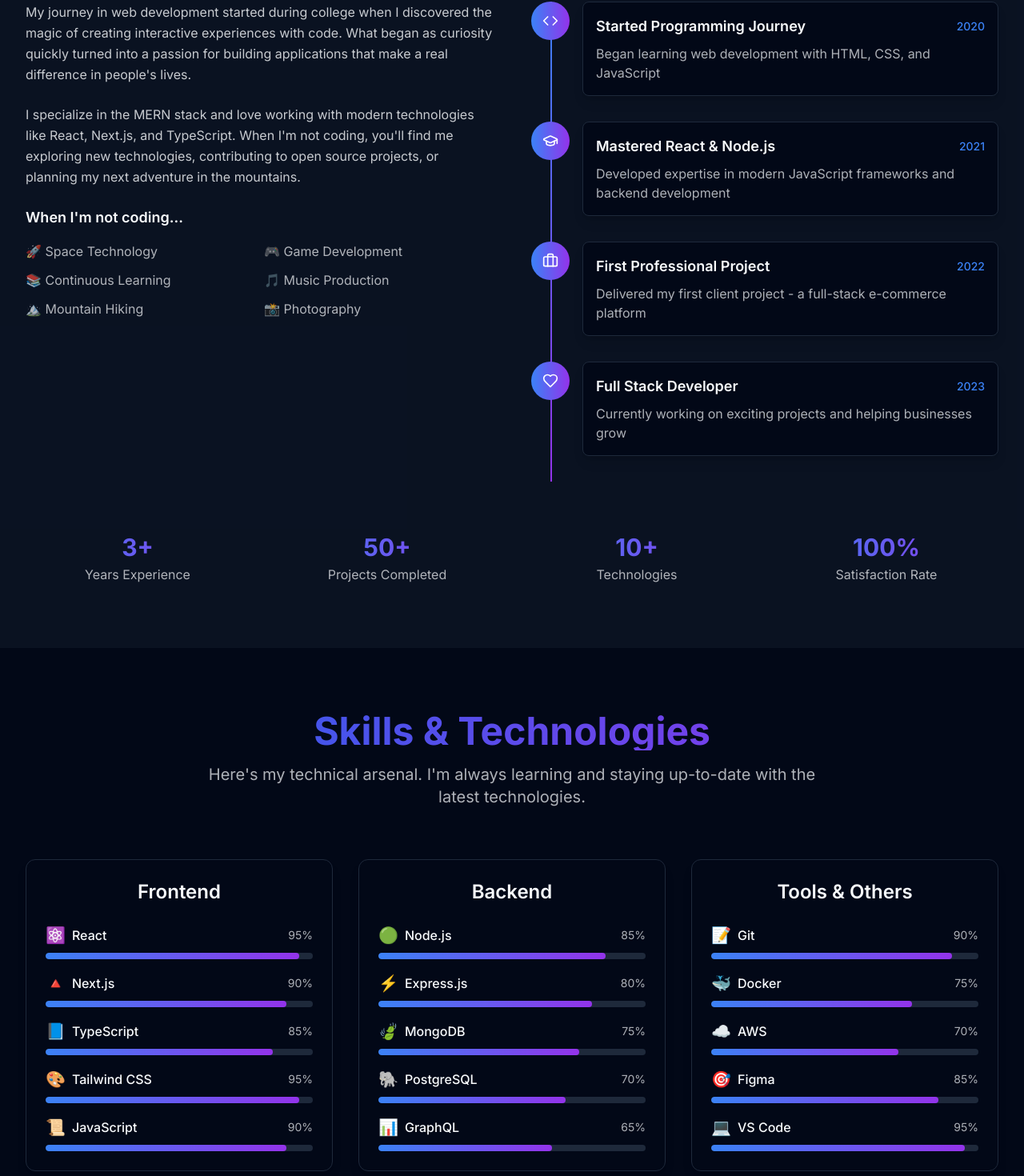
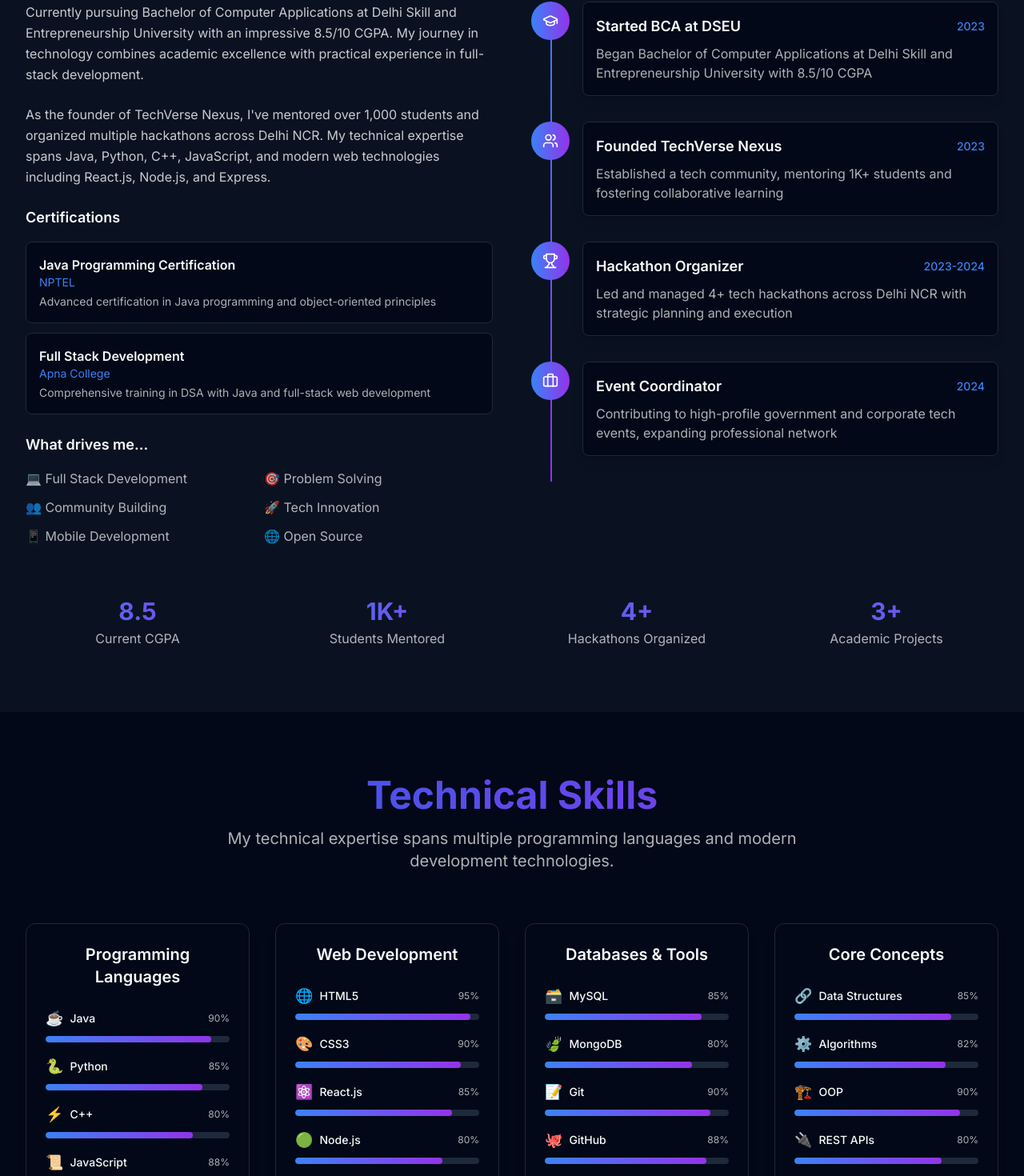
Before and after one commit to CoderAnimeshSingh/animesh-portfolio-s, a React (Vite) app: page / in a window 1280 px wide. Shown: the part 1118-2588 px from the top of the page at 80% size. Built offline with nearby package versions, Linux system fonts and the light colour scheme.

Commit message:
Update portfolio content from resume
Update the website content based on the information provided in the resume.

```diff
--- a/src/components/About.tsx
+++ b/src/components/About.tsx
@@ -1,42 +1,55 @@
 
 import React from 'react';
-import { Code, Briefcase, GraduationCap, Heart } from 'lucide-react';
+import { Code, Briefcase, GraduationCap, Heart, Users, Trophy } from 'lucide-react';
 
 const About = () => {
   const timeline = [
     {
-      year: '2020',
-      title: 'Started Programming Journey',
-      description: 'Began learning web development with HTML, CSS, and JavaScript',
-      icon: <Code size={20} />
-    },
-    {
-      year: '2021',
-      title: 'Mastered React & Node.js',
-      description: 'Developed expertise in modern JavaScript frameworks and backend development',
+      year: '2023',
+      title: 'Started BCA at DSEU',
+      description: 'Began Bachelor of Computer Applications at Delhi Skill and Entrepreneurship University with 8.5/10 CGPA',
       icon: <GraduationCap size={20} />
     },
     {
-      year: '2022',
-      title: 'First Professional Project',
-      description: 'Delivered my first client project - a full-stack e-commerce platform',
-      icon: <Briefcase size={20} />
+      year: '2023',
+      title: 'Founded TechVerse Nexus',
+      description: 'Established a tech community, mentoring 1K+ students and fostering collaborative learning',
+      icon: <Users size={20} />
     },
     {
-      year: '2023',
-      title: 'Full Stack Developer',
-      description: 'Currently working on exciting projects and helping businesses grow',
-      icon: <Heart size={20} />
+      year: '2023-2024',
+      title: 'Hackathon Organizer',
+      description: 'Led and managed 4+ tech hackathons across Delhi NCR with strategic planning and execution',
+      icon: <Trophy size={20} />
+    },
+    {
+      year: '2024',
+      title: 'Event Coordinator',
+      description: 'Contributing to high-profile government and corporate tech events, expanding professional network',
+      icon: <Briefcase size={20} />
+    }
+  ];
+
+  const achievements = [
+    {
+      title: 'Java Programming Certification',
+      issuer: 'NPTEL',
+      description: 'Advanced certification in Java programming and object-oriented principles'
+    },
+    {
+      title: 'Full Stack Development',
+      issuer: 'Apna College',
+      description: 'Comprehensive training in DSA with Java and full-stack web development'
     }
   ];
 
   const interests = [
-    '🚀 Space Technology',
-    '🎮 Game Development',
-    '📚 Continuous Learning',
-    '🎵 Music Production',
-    '🏔️ Mountain Hiking',
-    '📸 Photography'
+    '💻 Full Stack Development',
+    '🎯 Problem Solving',
+    '👥 Community Building',
+    '🚀 Tech Innovation',
+    '📱 Mobile Development',
+    '🌐 Open Source'
   ];
 
   return (
@@ -47,7 +60,7 @@ const About = () => {
             About Me
           </h2>
           <p className="text-xl text-foreground/70 max-w-3xl mx-auto">
-            I'm a passionate developer who loves turning complex problems into simple, beautiful solutions.
+            A passionate developer and community leader, turning ideas into reality through code and collaboration.
           </p>
         </div>
 
@@ -56,19 +69,33 @@ const About = () => {
           <div className="space-y-6">
             <h3 className="text-2xl font-semibold text-foreground mb-4">My Story</h3>
             <p className="text-foreground/80 leading-relaxed">
-              My journey in web development started during college when I discovered the magic of creating
-              interactive experiences with code. What began as curiosity quickly turned into a passion for
-              building applications that make a real difference in people's lives.
+              Currently pursuing Bachelor of Computer Applications at Delhi Skill and Entrepreneurship University
+              with an impressive 8.5/10 CGPA. My journey in technology combines academic excellence with practical
+              experience in full-stack development.
             </p>
             <p className="text-foreground/80 leading-relaxed">
-              I specialize in the MERN stack and love working with modern technologies like React, Next.js,
-              and TypeScript. When I'm not coding, you'll find me exploring new technologies, contributing
-              to open source projects, or planning my next adventure in the mountains.
+              As the founder of TechVerse Nexus, I've mentored over 1,000 students and organized multiple hackathons
+              across Delhi NCR. My technical expertise spans Java, Python, C++, JavaScript, and modern web technologies
+              including React.js, Node.js, and Express.
             </p>
+
+            {/* Certifications */}
+            <div className="mt-8">
+              <h4 className="text-lg font-semibold text-foreground mb-4">Certifications</h4>
+              <div className="space-y-3">
+                {achievements.map((cert, index) => (
+                  <div key={index} className="bg-background border border-border rounded-lg p-4">
+                    <h5 className="font-semibold text-foreground">{cert.title}</h5>
+                    <p className="text-blue-500 text-sm">{cert.issuer}</p>
+                    <p className="text-foreground/70 text-sm mt-1">{cert.description}</p>
+                  </div>
+                ))}
+              </div>
+            </div>
 
             {/* Interests */}
             <div className="mt-8">
-              <h4 className="text-lg font-semibold text-foreground mb-4">When I'm not coding...</h4>
+              <h4 className="text-lg font-semibold text-foreground mb-4">What drives me...</h4>
               <div className="grid grid-cols-2 gap-3">
                 {interests.map((interest, index) => (
                   <div key={index} className="flex items-center space-x-2 text-foreground/70">
@@ -112,10 +139,10 @@ const About = () => {
         {/* Stats */}
         <div className="mt-16 grid grid-cols-2 md:grid-cols-4 gap-8">
           {[
-            { number: '3+', label: 'Years Experience' },
-            { number: '50+', label: 'Projects Completed' },
-            { number: '10+', label: 'Technologies' },
-            { number: '100%', label: 'Satisfaction Rate' }
+            { number: '8.5', label: 'Current CGPA' },
+            { number: '1K+', label: 'Students Mentored' },
+            { number: '4+', label: 'Hackathons Organized' },
+            { number: '3+', label: 'Academic Projects' }
           ].map((stat, index) => (
             <div key={index} className="text-center">
               <div className="text-3xl font-bold bg-gradient-to-r from-blue-500 to-purple-600 bg-clip-text text-transparent">
--- a/src/components/Projects.tsx
+++ b/src/components/Projects.tsx
@@ -8,73 +8,73 @@ const Projects = () => {
   const projects = [
     {
       id: 1,
-      title: 'E-Commerce Platform',
-      description: 'A full-stack e-commerce solution with React, Node.js, and MongoDB. Features include user authentication, payment integration, and admin dashboard.',
-      image: 'https://images.unsplash.com/photo-1472851294608-062f824d29cc?w=500',
-      tags: ['React', 'Node.js', 'MongoDB', 'Stripe'],
-      category: 'Full Stack',
+      title: 'Student Management System',
+      description: 'A console-based CRUD application for managing student records with file handling and object-oriented design principles. Developed using Java with efficient data management.',
+      image: 'https://images.unsplash.com/photo-1461749280684-dccba630e2f6?w=500',
+      tags: ['Java', 'File I/O', 'OOP', 'CRUD'],
+      category: 'Academic',
       githubUrl: 'https://github.com',
-      liveUrl: 'https://example.com',
+      liveUrl: '#',
       featured: true
     },
     {
       id: 2,
-      title: 'Task Management App',
-      description: 'A collaborative task management application with real-time updates, drag-and-drop functionality, and team collaboration features.',
-      image: 'https://images.unsplash.com/photo-1611224923853-80b023f02d71?w=500',
-      tags: ['React', 'TypeScript', 'Socket.io', 'PostgreSQL'],
-      category: 'Frontend',
+      title: 'Personal Portfolio Website',
+      description: 'A responsive personal portfolio website to showcase projects and skills. Designed with mobile-first approach and cross-browser compatibility.',
+      image: 'https://images.unsplash.com/photo-1487058792275-0ad4aaf24ca7?w=500',
+      tags: ['HTML5', 'CSS3', 'JavaScript', 'Responsive'],
+      category: 'Web Development',
       githubUrl: 'https://github.com',
-      liveUrl: 'https://example.com',
+      liveUrl: '#',
       featured: true
     },
     {
       id: 3,
-      title: 'Weather Dashboard',
-      description: 'A beautiful weather application with location-based forecasts, interactive maps, and detailed weather analytics.',
+      title: 'Weather App using OpenWeather API',
+      description: 'A frontend weather application that integrates external REST API to fetch real-time weather data based on location with focus on UI/UX design.',
       image: 'https://images.unsplash.com/photo-1504608524841-42fe6f032b4b?w=500',
-      tags: ['React', 'API Integration', 'Charts.js', 'CSS'],
+      tags: ['JavaScript', 'HTML/CSS', 'API', 'Fetch API'],
       category: 'Frontend',
       githubUrl: 'https://github.com',
-      liveUrl: 'https://example.com',
+      liveUrl: '#',
+      featured: true
+    },
+    {
+      id: 4,
+      title: 'TechVerse Nexus Community Platform',
+      description: 'Founded and developed a tech community platform for mentoring 1K+ students, organizing hackathons, and fostering collaborative learning environment.',
+      image: 'https://images.unsplash.com/photo-1488590528505-98d2b5aba04b?w=500',
+      tags: ['Community', 'Leadership', 'Mentorship', 'Events'],
+      category: 'Leadership',
+      githubUrl: '#',
+      liveUrl: '#',
       featured: false
     },
     {
-      id: 4,
-      title: 'Restaurant POS System',
-      description: 'A complete point-of-sale system for restaurants with order management, inventory tracking, and sales analytics.',
-      image: 'https://images.unsplash.com/photo-1517248135467-4c7edcad34c4?w=500',
-      tags: ['Next.js', 'Prisma', 'PostgreSQL', 'Tailwind'],
-      category: 'Full Stack',
+      id: 5,
+      title: 'Data Structures & Algorithms Practice',
+      description: 'Comprehensive collection of DSA problems solved in Java, focusing on optimization and efficient algorithmic approaches.',
+      image: 'https://images.unsplash.com/photo-1581091226825-a6a2a5aee158?w=500',
+      tags: ['Java', 'DSA', 'Algorithms', 'Problem Solving'],
+      category: 'Academic',
       githubUrl: 'https://github.com',
-      liveUrl: 'https://example.com',
-      featured: true
-    },
-    {
-      id: 5,
-      title: 'Blog CMS',
-      description: 'A content management system for bloggers with markdown support, SEO optimization, and social media integration.',
-      image: 'https://images.unsplash.com/photo-1486312338219-ce68d2c6f44d?w=500',
-      tags: ['Next.js', 'MDX', 'Sanity CMS', 'Vercel'],
-      category: 'Full Stack',
-      githubUrl: 'https://github.com',
-      liveUrl: 'https://example.com',
+      liveUrl: '#',
       featured: false
     },
     {
       id: 6,
-      title: 'Crypto Tracker',
-      description: 'Real-time cryptocurrency tracking application with portfolio management, price alerts, and market analysis.',
-      image: 'https://images.unsplash.com/photo-1518544843211-c6b169ba4bb2?w=500',
-      tags: ['React', 'Redux', 'Chart.js', 'CoinGecko API'],
-      category: 'Frontend',
-      githubUrl: 'https://github.com',
-      liveUrl: 'https://example.com',
+      title: 'Hackathon Organization & Management',
+      description: 'Led and managed 4+ tech hackathons across Delhi NCR with strategic planning, execution, and successful outcomes for participants.',
+      image: 'https://images.unsplash.com/photo-1498050108023-c5249f4df085?w=500',
+      tags: ['Event Management', 'Leadership', 'Strategy', 'Community'],
+      category: 'Leadership',
+      githubUrl: '#',
+      liveUrl: '#',
       featured: false
     }
   ];
 
-  const categories = ['All', 'Full Stack', 'Frontend', 'Backend'];
+  const categories = ['All', 'Academic', 'Web Development', 'Frontend', 'Leadership'];
 
   const filteredProjects = filter === 'All'
     ? projects
@@ -90,7 +90,7 @@ const Projects = () => {
             My Projects
           </h2>
           <p className="text-xl text-foreground/70 max-w-3xl mx-auto">
-            Here are some of my recent projects. Each one represents a unique challenge and learning experience.
+            Here are some of my academic projects and community initiatives that showcase my technical skills and leadership abilities.
           </p>
         </div>
 
@@ -106,12 +106,12 @@ const Projects = () => {
 
         {/* Filter Tabs */}
         <div className="flex justify-center mb-12">
-          <div className="bg-background border border-border rounded-lg p-1 flex space-x-1">
+          <div className="bg-background border border-border rounded-lg p-1 flex flex-wrap gap-1">
             {categories.map((category) => (
               <button
                 key={category}
                 onClick={() => setFilter(category)}
-                className={`px-6 py-2 rounded-md transition-all duration-300 ${
+                className={`px-4 py-2 rounded-md transition-all duration-300 text-sm ${
                   filter === category
                     ? 'bg-gradient-to-r from-blue-500 to-purple-600 text-white shadow-lg'
                     : 'text-foreground/70 hover:text-foreground hover:bg-secondary/50'
@@ -133,8 +133,9 @@ const Projects = () => {
         {/* Call to Action */}
         <div className="text-center mt-16">
           <p className="text-lg text-foreground/70 mb-6">
-            Want to see more of my work?
+            Want to see more of my work and contributions?
           </p>
+          <div className="flex flex-col sm:flex-row gap-4 justify-center">
             <a
               href="https://github.com"
               target="_blank"
@@ -144,6 +145,16 @@ const Projects = () => {
               <span>Visit My GitHub</span>
               <span>→</span>
             </a>
+            <a
+              href="https://linkedin.com/in/animeshsingh"
+              target="_blank"
+              rel="noopener noreferrer"
+              className="inline-flex items-center space-x-2 border-2 border-blue-500 text-blue-500 px-8 py-3 rounded-lg hover:bg-blue-500 hover:text-white transition-all duration-300 hover:scale-105"
+            >
+              <span>Connect on LinkedIn</span>
+              <span>→</span>
+            </a>
+          </div>
         </div>
       </div>
     </section>
--- a/src/components/Skills.tsx
+++ b/src/components/Skills.tsx
@@ -4,33 +4,42 @@ import React from 'react';
 const Skills = () => {
   const skillCategories = [
     {
-      title: 'Frontend',
+      title: 'Programming Languages',
       skills: [
-        { name: 'React', level: 95, icon: '⚛️' },
-        { name: 'Next.js', level: 90, icon: '🔺' },
-        { name: 'TypeScript', level: 85, icon: '📘' },
-        { name: 'Tailwind CSS', level: 95, icon: '🎨' },
-        { name: 'JavaScript', level: 90, icon: '📜' }
+        { name: 'Java', level: 90, icon: '☕' },
+        { name: 'Python', level: 85, icon: '🐍' },
+        { name: 'C++', level: 80, icon: '⚡' },
+        { name: 'JavaScript', level: 88, icon: '📜' }
       ]
     },
     {
-      title: 'Backend',
+      title: 'Web Development',
       skills: [
-        { name: 'Node.js', level: 85, icon: '🟢' },
-        { name: 'Express.js', level: 80, icon: '⚡' },
-        { name: 'MongoDB', level: 75, icon: '🍃' },
-        { name: 'PostgreSQL', level: 70, icon: '🐘' },
-        { name: 'GraphQL', level: 65, icon: '📊' }
+        { name: 'HTML5', level: 95, icon: '🌐' },
+        { name: 'CSS3', level: 90, icon: '🎨' },
+        { name: 'React.js', level: 85, icon: '⚛️' },
+        { name: 'Node.js', level: 80, icon: '🟢' },
+        { name: 'Express.js', level: 78, icon: '⚡' }
       ]
     },
     {
-      title: 'Tools & Others',
+      title: 'Databases & Tools',
       skills: [
+        { name: 'MySQL', level: 85, icon: '🗃️' },
+        { name: 'MongoDB', level: 80, icon: '🍃' },
         { name: 'Git', level: 90, icon: '📝' },
-        { name: 'Docker', level: 75, icon: '🐳' },
-        { name: 'AWS', level: 70, icon: '☁️' },
-        { name: 'Figma', level: 85, icon: '🎯' },
-        { name: 'VS Code', level: 95, icon: '💻' }
+        { name: 'GitHub', level: 88, icon: '🐙' },
+        { name: 'VS Code', level: 95, icon: '💻' },
+        { name: 'Postman', level: 85, icon: '📮' }
+      ]
+    },
+    {
+      title: 'Core Concepts',
+      skills: [
+        { name: 'Data Structures', level: 85, icon: '🔗' },
+        { name: 'Algorithms', level: 82, icon: '⚙️' },
+        { name: 'OOP', level: 90, icon: '🏗️' },
+        { name: 'REST APIs', level: 80, icon: '🔌' }
       ]
     }
   ];
@@ -40,17 +49,17 @@ const Skills = () => {
       <div className="max-w-7xl mx-auto px-4 sm:px-6 lg:px-8">
         <div className="text-center mb-16">
           <h2 className="text-4xl lg:text-5xl font-bold bg-gradient-to-r from-blue-600 to-purple-600 bg-clip-text text-transparent mb-4">
-            Skills & Technologies
+            Technical Skills
           </h2>
           <p className="text-xl text-foreground/70 max-w-3xl mx-auto">
-            Here's my technical arsenal. I'm always learning and staying up-to-date with the latest technologies.
+            My technical expertise spans multiple programming languages and modern development technologies.
           </p>
         </div>
 
-        <div className="grid md:grid-cols-2 lg:grid-cols-3 gap-8">
+        <div className="grid md:grid-cols-2 lg:grid-cols-4 gap-8">
           {skillCategories.map((category, categoryIndex) => (
             <div key={categoryIndex} className="bg-background border border-border rounded-xl p-6 shadow-lg hover:shadow-xl transition-all duration-300 hover:scale-105">
-              <h3 className="text-2xl font-semibold text-foreground mb-6 text-center">
+              <h3 className="text-xl font-semibold text-foreground mb-6 text-center">
                 {category.title}
               </h3>
 
@@ -59,10 +68,10 @@ const Skills = () => {
                   <div key={skillIndex} className="group">
                     <div className="flex items-center justify-between mb-2">
                       <div className="flex items-center space-x-2">
-                        <span className="text-xl">{skill.icon}</span>
-                        <span className="text-foreground font-medium">{skill.name}</span>
+                        <span className="text-lg">{skill.icon}</span>
+                        <span className="text-foreground font-medium text-sm">{skill.name}</span>
                       </div>
-                      <span className="text-sm text-foreground/70">{skill.level}%</span>
+                      <span className="text-xs text-foreground/70">{skill.level}%</span>
                     </div>
 
                     <div className="w-full bg-secondary rounded-full h-2 overflow-hidden">
@@ -83,20 +92,18 @@ const Skills = () => {
 
         {/* Certifications & Learning */}
         <div className="mt-16 text-center">
-          <h3 className="text-2xl font-semibold text-foreground mb-8">Continuous Learning</h3>
-          <div className="grid md:grid-cols-2 lg:grid-cols-4 gap-6">
-            {[
-              { title: 'React Developer', issuer: 'Meta', year: '2023' },
-              { title: 'JavaScript Algorithms', issuer: 'freeCodeCamp', year: '2022' },
-              { title: 'Node.js Developer', issuer: 'IBM', year: '2023' },
-              { title: 'AWS Practitioner', issuer: 'Amazon', year: '2023' }
-            ].map((cert, index) => (
-              <div key={index} className="bg-secondary/50 rounded-lg p-4 hover:bg-secondary/70 transition-colors duration-300">
-                <h4 className="font-semibold text-foreground">{cert.title}</h4>
-                <p className="text-foreground/70 text-sm">{cert.issuer}</p>
-                <p className="text-blue-500 text-sm">{cert.year}</p>
-              </div>
-            ))}
+          <h3 className="text-2xl font-semibold text-foreground mb-8">Certifications & Learning</h3>
+          <div className="grid md:grid-cols-2 gap-6 max-w-4xl mx-auto">
+            <div className="bg-secondary/50 rounded-lg p-6 hover:bg-secondary/70 transition-colors duration-300">
+              <h4 className="font-semibold text-foreground text-lg">Java Programming</h4>
+              <p className="text-foreground/70">NPTEL</p>
+              <p className="text-blue-500 text-sm mt-2">Advanced certification in Java programming and OOP concepts</p>
+            </div>
+            <div className="bg-secondary/50 rounded-lg p-6 hover:bg-secondary/70 transition-colors duration-300">
+              <h4 className="font-semibold text-foreground text-lg">Full Stack Web Development & DSA</h4>
+              <p className="text-foreground/70">Apna College</p>
+              <p className="text-blue-500 text-sm mt-2">Complete web development with Java Data Structures</p>
+            </div>
           </div>
         </div>
       </div>
```
Also changed, not shown: src/components/Contact.tsx (+52 -100 lines), src/components/Hero.tsx (+9 -6 lines). Lines whose indentation alone changed are shown as unchanged.
